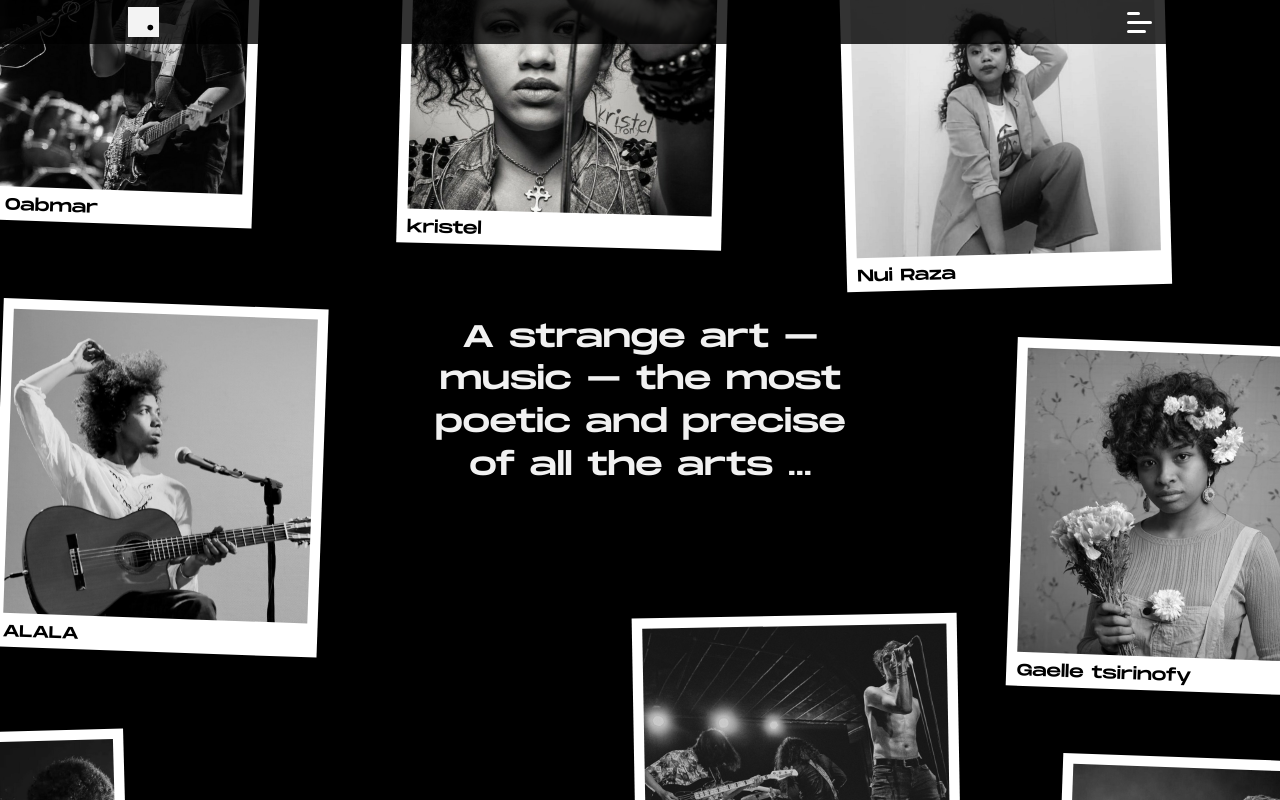
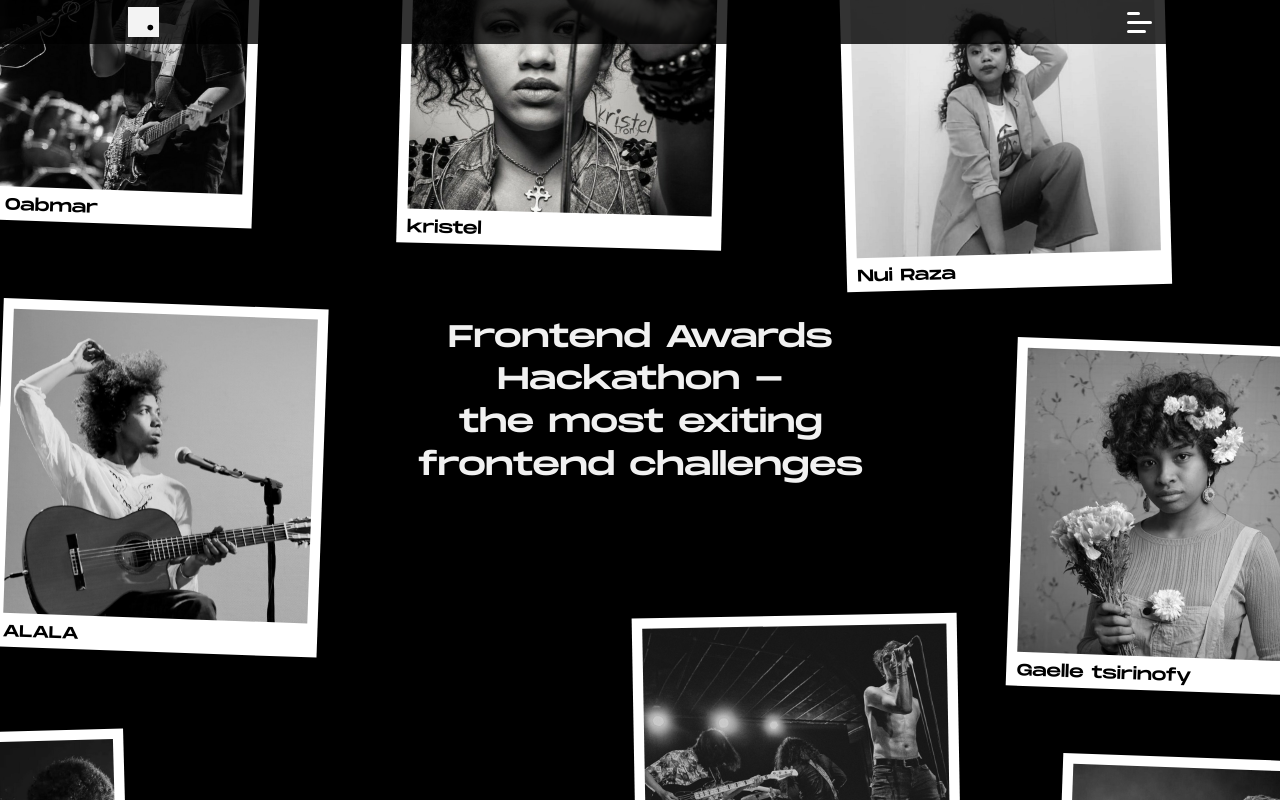
Before and after one commit to andry-iany/FA, a React (Vite) app: page / in a window 1280 px wide. Built offline with nearby package versions, Linux system fonts and the light colour scheme.

Commit message:
update title

```diff
--- a/index.html
+++ b/index.html
@@ -5,7 +5,7 @@
   <link href="/logo.svg" rel="icon" type="image/svg+xml" />
   <meta content="width=device-width, initial-scale=1.0" name="viewport" />
   <link as="font" crossorigin href="/fonts/monumentExtended.woff2" rel="preload prefetch" type="font/woff">
-  <title>Stelio</title>
+  <title>FA</title>
 
   <style>
       * {
--- a/src/components/Header.tsx
+++ b/src/components/Header.tsx
@@ -2,7 +2,7 @@ import style from "../styles/Header.module.scss";
 import React from "react";
 
 interface props {
-  children: string;
+  children: React.ReactNode;
 }
 
 const Header: React.FC<props> = ({ children }) => {
--- a/src/components/parallax.tsx
+++ b/src/components/parallax.tsx
@@ -1,7 +1,7 @@
-import React, { FunctionComponent, useRef } from "react";
+import React, {FunctionComponent, useRef} from "react";
 
-import { parallaxStyle as style } from "../styles";
-import { Header, ParallaxWidget } from "../components";
+import {parallaxStyle as style} from "../styles";
+import {Header, ParallaxWidget} from "../components";
 
 import {
   TheDizzyDrains,
@@ -70,7 +70,7 @@ const Parallax: FunctionComponent = () => {
           <div className={style.center}>
             <div className={style.headerWrapper}>
               <Header>
-              A strange art – music – the most poetic and precise of all the arts ...
+                Frontend Awards Hackathon - <br/> the most exiting frontend challenges
               </Header>
             </div>
 
--- a/src/styles/Header.module.scss
+++ b/src/styles/Header.module.scss
@@ -1,7 +1,7 @@
 .Header {
   font-family: "monumentextended", serif;
   font-size: 24px;
-  width: 362px;
+  width: 400px;
   text-align: center;
   line-height: 33px;
 
--- /dev/null
+++ b/src/styles/reset.scss
@@ -0,0 +1,6 @@
+@import "colors";
+
+body {
+  background-color: $color-dark-blue;
+  color: $color-white;
+}
```
Also changed, not shown: src/styles/colors.scss (added), 1 other file (tests, documents, lock files or other folders). Lines whose indentation alone changed are shown as unchanged.
